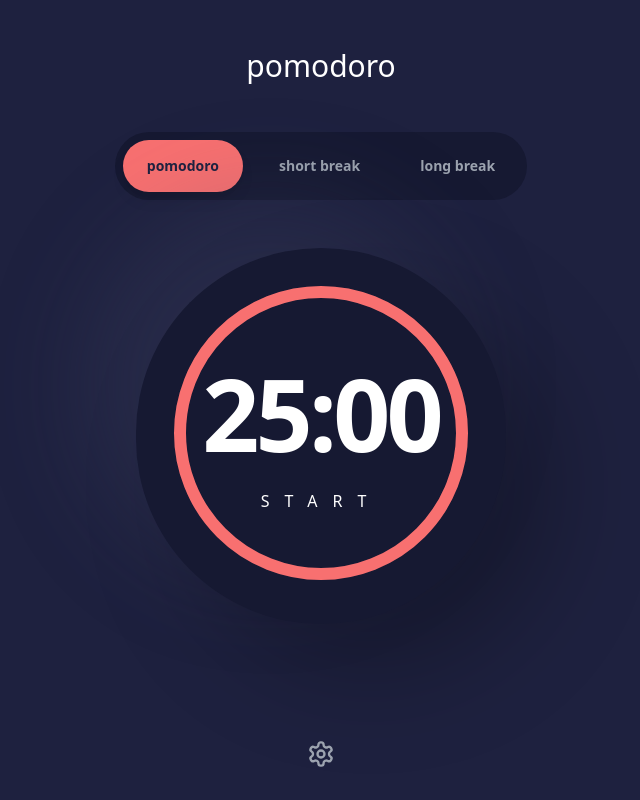
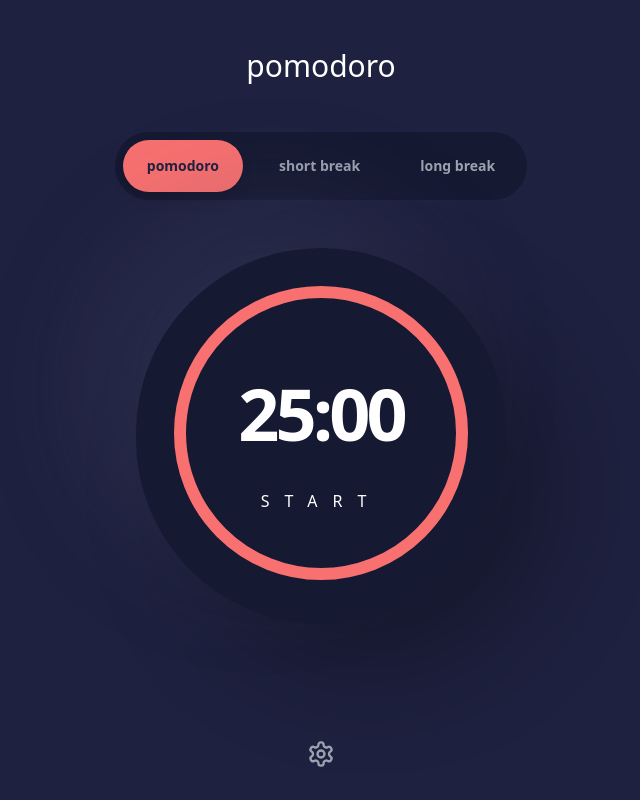
Before and after one commit to bittricky/pomodoro, a React (Vite) app: page / in a window 1280 px wide. Shown: the whole page, without its empty margins (319-959 px from the left). Built offline with nearby package versions, Linux system fonts and the light colour scheme.

Commit message:
feat(component): added the progress bar to display the duration of time

```diff
--- a/src/App.tsx
+++ b/src/App.tsx
@@ -3,22 +3,25 @@ import { FC, useState } from "react";
 import { TimerControls, CircularProgress, Settings } from "./components";
 
 import { useTimer } from "./hooks/useTimer";
+import { useLocalStorage } from "./hooks/useLocalStorage";
 
 import { TimerMode } from "./types/global";
 import { getColorClass } from "./utils/colors";
 
 const App: FC = () => {
+  const [settings, setSettings] = useLocalStorage("timerSettings");
   const [currentMode, setCurrentMode] = useState<TimerMode>("pomodoro");
 
+  const duration = settings[currentMode];
   const { timeLeft, isActive, progress, formatTime, toggleTimer, resetTimer } =
-    useTimer(25);
+    useTimer(duration);
   const handleModeChange = (mode: TimerMode) => {
     setCurrentMode(mode);
     resetTimer();
   };
 
-  const colorClass = getColorClass("coral");
-  const fontClass = `font-coral`;
+  const colorClass = getColorClass(settings.color);
+  const fontClass = `font-${settings.font}`;
 
   return (
     <div
@@ -36,7 +39,7 @@ const App: FC = () => {
         <div className="bg-dark-800 rounded-full p-5 shadow-timer">
           <CircularProgress progress={progress} color={colorClass}>
             <div className="text-center">
-              <div className="text-white text-[100px] leading-[120px] font-bold tracking-[-4px] mb-4">
+              <div className="text-white text-7xl leading-[120px] font-bold tracking-[-4px] mb-4">
                 {formatTime(timeLeft)}
               </div>
               <button
@@ -50,7 +53,7 @@ const App: FC = () => {
         </div>
       </div>
 
-      <Settings settings={{}} onSettingsChange={() => {}} />
+      <Settings settings={settings} onSettingsChange={setSettings} />
     </div>
   );
 };
--- a/src/components/CircularProgress.tsx
+++ b/src/components/CircularProgress.tsx
@@ -18,7 +18,7 @@ const CircularProgress: FC<CircularProgressProps> = ({
       <svg
         height={radius * 2}
         width={radius * 2}
-        className="transform -rotate-90"
+        className="transform-rotate-90"
       >
         <circle
           stroke="currentColor"
--- /dev/null
+++ b/src/hooks/useLocalStorage.ts
@@ -0,0 +1,30 @@
+import { useState, useEffect } from "react";
+import { TimerSettings } from "../types/global";
+
+const defaultSettings: TimerSettings = {
+  pomodoro: 25,
+  shortBreak: 5,
+  longBreak: 15,
+  font: "inter",
+  color: "coral",
+};
+
+export const useLocalStorage = (
+  key: string,
+  initialValue = defaultSettings
+) => {
+  const [value, setValue] = useState(() => {
+    try {
+      const item = window.localStorage.getItem(key);
+      return item ? JSON.parse(item) : initialValue;
+    } catch (error) {
+      return initialValue;
+    }
+  });
+
+  useEffect(() => {
+    window.localStorage.setItem(key, JSON.stringify(value));
+  }, [key, value]);
+
+  return [value, setValue];
+};
```
